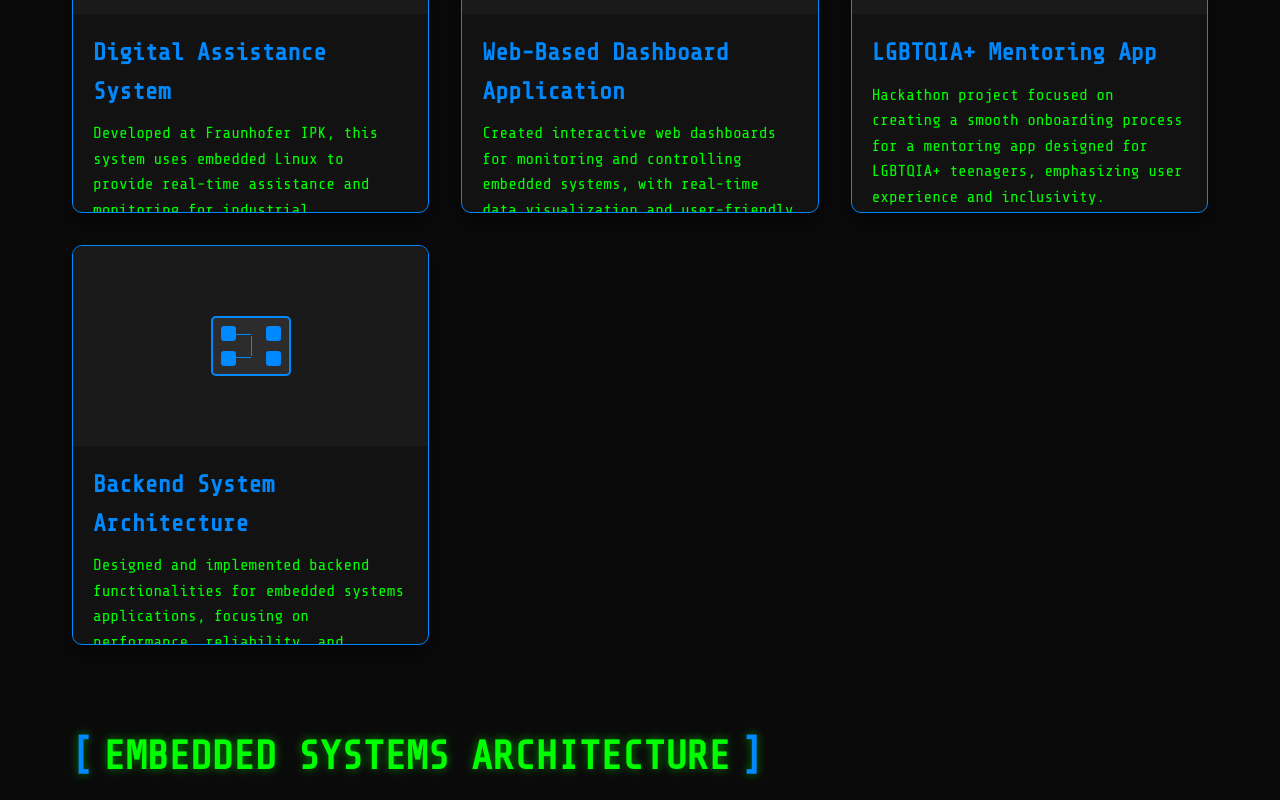
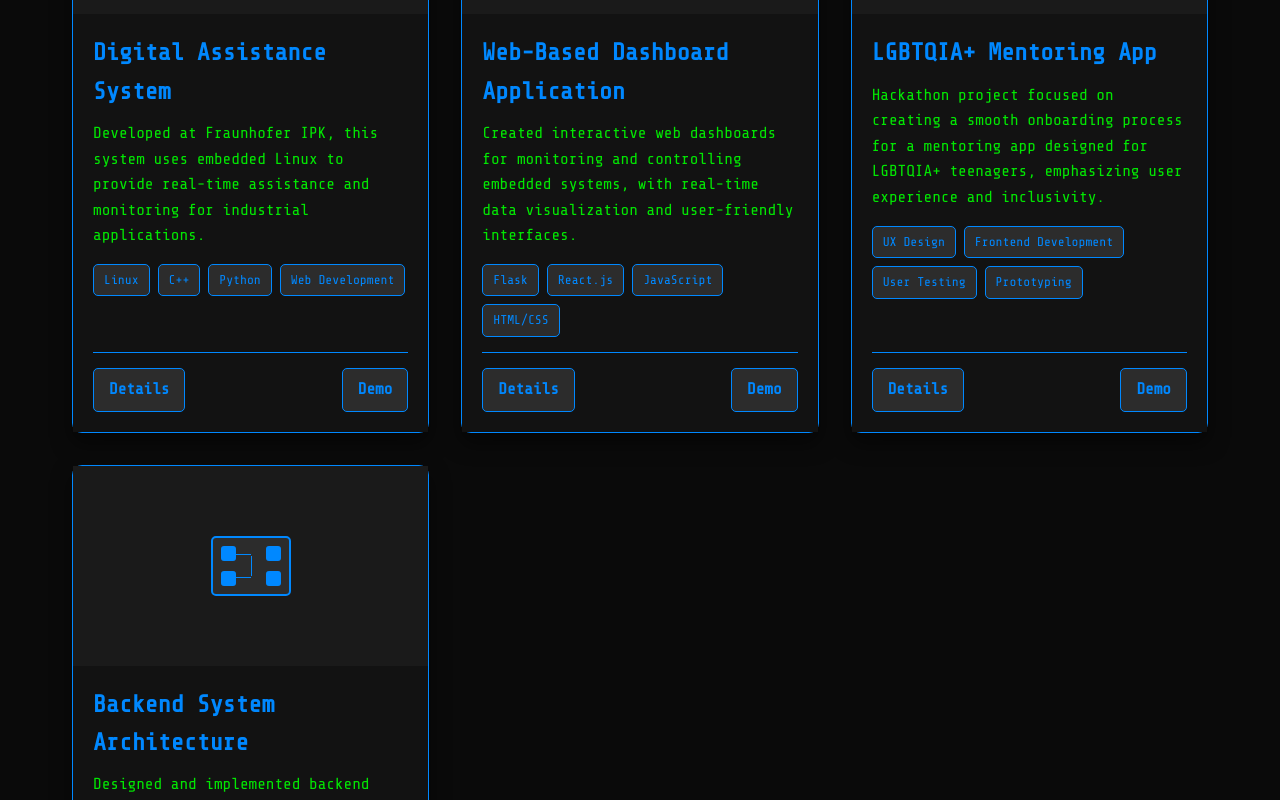
Before and after one commit to AmrEslim/CV, a React (Create React App) app: page / in a window 1280 px wide. Shown: the part 5580-6380 px from the top of the page. Built offline with nearby package versions, Linux system fonts and the light colour scheme.

Commit message:
updated css and info

```diff
--- a/src/App.js
+++ b/src/App.js
@@ -76,7 +76,7 @@ function App() {
           <Skills />
           <Experience />
           <Projects />
-          <RoboticsDiagram />
+          {/* <RoboticsDiagram /> */}
           <Languages />
           <Interests />
           <Contact />
--- a/src/components/Contact/Contact.js
+++ b/src/components/Contact/Contact.js
@@ -6,7 +6,6 @@ const Contact = () => {
   const terminalLines = [
     "> user@amr-eslim:~$ contact --info",
     "> Email: Eslim.amr@gmail.com",
-    "> Phone: +49 176 42743800",
     "> LinkedIn: www.linkedin.com/in/amr-eslim",
     "> Location: Berlin, Germany",
     "> user@amr-eslim:~$ _"
@@ -43,7 +42,7 @@ const Contact = () => {
             <a href="https://www.linkedin.com/in/amr-eslim" target="_blank" rel="noopener noreferrer" className="cta-button">LinkedIn</a>
           </div>
 
-          <div className="contact-form">
+          {/* <div className="contact-form">
             <form onSubmit={handleSubmit}>
               <div className="form-group">
                 <input type="text" className="form-control" placeholder="Your Name" required />
@@ -56,7 +55,7 @@ const Contact = () => {
               </div>
               <button type="submit" className="cta-button">Send Message</button>
             </form>
-          </div>
+          </div> */}
         </div>
       </div>
     </section>
--- a/src/components/Projects/ProjectCard.css
+++ b/src/components/Projects/ProjectCard.css
@@ -1,15 +1,16 @@
 .robot-project {
   background-color: var(--terminal-bg);
   border-radius: 10px;
-  overflow: hidden;
   border: 1px solid var(--robot-primary);
   transition: all 0.3s;
   box-shadow: 0 10px 20px rgba(0, 0, 0, 0.5);
   position: relative;
   transform: translateY(50px);
   opacity: 0;
-  height: 400px;
+  min-height: 400px;
   cursor: pointer;
+  display: flex;
+  flex-direction: column;
 }
 
 .robot-project.visible {
@@ -27,6 +28,7 @@
   overflow: hidden;
   position: relative;
   background: var(--board-color);
+  min-height: 200px;
 }
 
 .project-robot {
@@ -42,18 +44,34 @@
 
 .project-details {
   padding: 20px;
+  display: flex;
+  flex-direction: column;
+  flex: 1;
+  background: var(--terminal-bg);
+}
+
+.content-wrapper {
+  flex: 1;
 }
 
 .project-title {
   font-size: 1.5rem;
   color: var(--robot-primary);
   margin-bottom: 10px;
+  font-weight: bold;
+}
+
+.project-description {
+  color: var(--text-color);
+  margin: 0 0 15px 0;
+  line-height: 1.6;
+  opacity: 0.9;
 }
 
 .project-tech {
   display: flex;
   flex-wrap: wrap;
-  gap: 10px;
+  gap: 8px;
   margin: 15px 0;
 }
 
@@ -63,12 +81,15 @@
   border-radius: 5px;
   font-size: 0.8rem;
   border: 1px solid var(--robot-primary);
+  color: var(--robot-primary);
 }
 
 .project-links {
   display: flex;
   justify-content: space-between;
-  margin-top: 15px;
+  margin-top: auto;
+  padding-top: 15px;
+  border-top: 1px solid var(--robot-primary);
 }
 
 .project-link {
@@ -79,9 +100,10 @@
   border-radius: 5px;
   border: 1px solid var(--robot-primary);
   transition: all 0.3s;
+  font-weight: bold;
 }
 
 .project-link:hover {
   background: var(--robot-primary);
-  color: #000;
+  color: var(--terminal-bg);
 }
--- a/src/components/Projects/ProjectCard.js
+++ b/src/components/Projects/ProjectCard.js
@@ -65,16 +65,18 @@ const ProjectCard = forwardRef(({ project }, ref) => {
         <ProjectVisual type={project.visualType} />
       </div>
       <div className="project-details">
-        <h3 className="project-title">{project.title}</h3>
-        <p>{project.description}</p>
-        <div className="project-tech">
-          {project.technologies.map((tech, index) => (
-            <span className="tech-tag" key={index}>{tech}</span>
-          ))}
+        <div className="content-wrapper">
+          <h3 className="project-title">{project.title}</h3>
+          <p className="project-description">{project.description}</p>
+          <div className="project-tech">
+            {project.technologies.map((tech, index) => (
+              <span className="tech-tag" key={index}>{tech}</span>
+            ))}
+          </div>
         </div>
         <div className="project-links">
-          <a href="#" className="project-link">Details</a>
-          <a href="#" className="project-link">Demo</a>
+          <a href={project.detailsLink || "#"} className="project-link">Details</a>
+          <a href={project.demoLink || "#"} className="project-link">Demo</a>
         </div>
       </div>
     </div>
```
